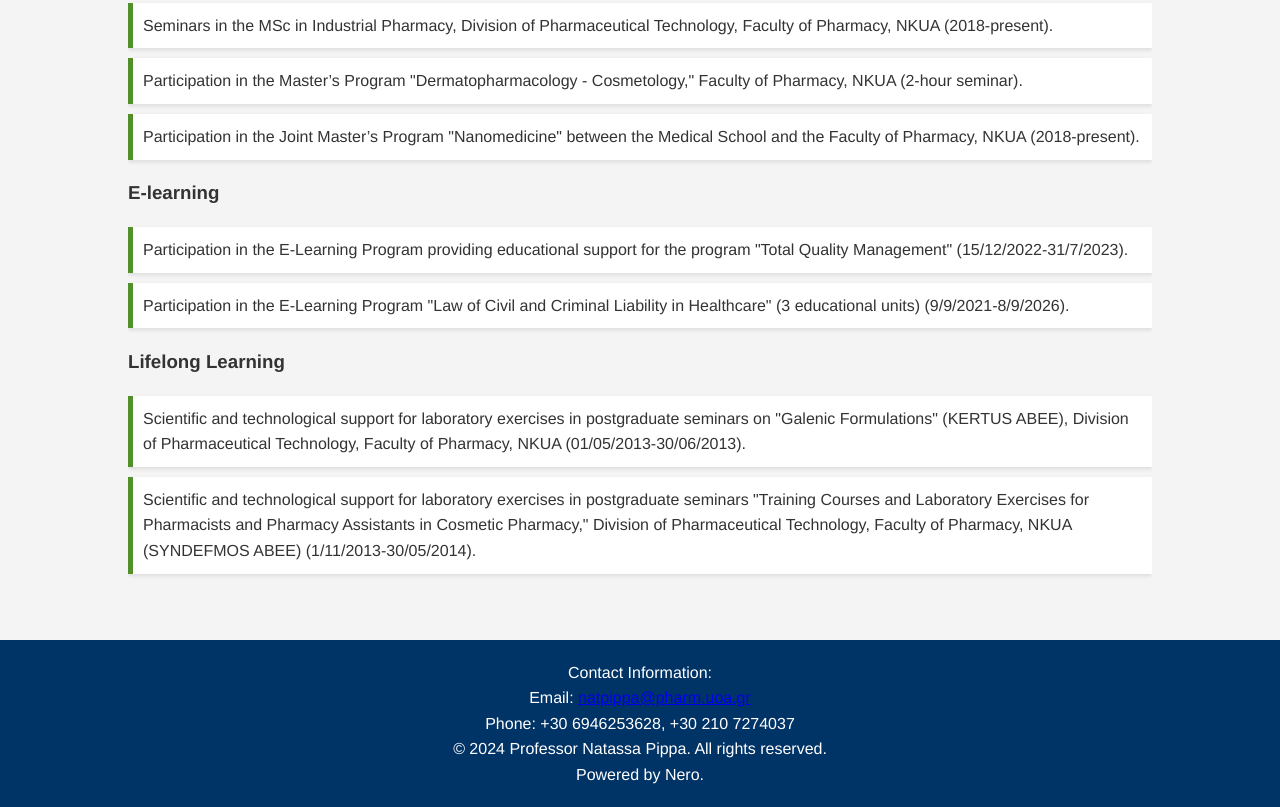
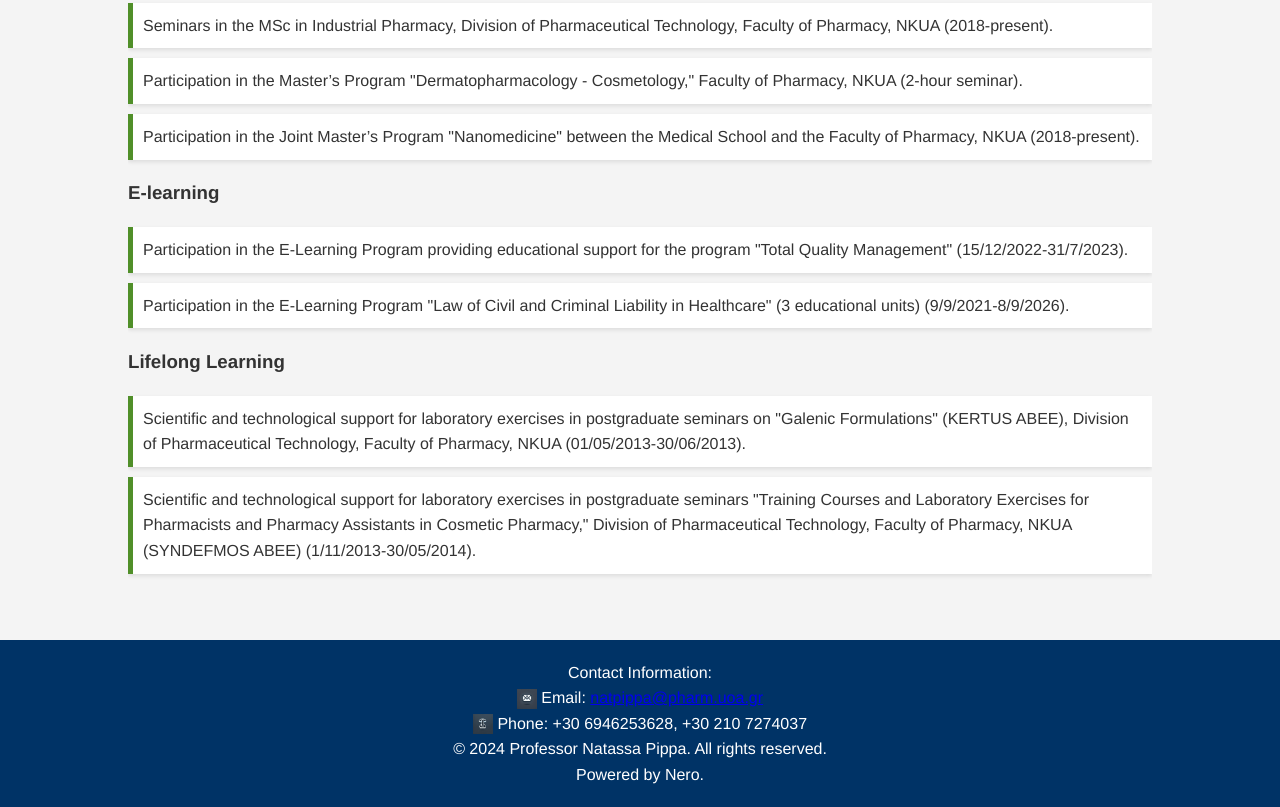
Before and after one commit to tkrinas/natlab.github.io, a plain HTML site: page index_nat.html in a window 1280 px wide. Shown: the part 5779-6586 px from the top of the page. Drawn offline with Linux system fonts and the light colour scheme.

Commit message:
add icons

```diff
--- a/index_nat.html
+++ b/index_nat.html
@@ -297,12 +297,17 @@
 
     <footer>
         <p>Contact Information:</p>
-        <p>Email: <a href="mailto:natpippa@pharm.uoa.gr">natpippa@pharm.uoa.gr</a></p>
-        <p>Phone: +30 6946253628, +30 210 7274037</p>
+        <p>
+            <img src="images/email-icon.jpeg" alt="Email Icon" style="width: 20px; vertical-align: middle;">
+            Email: <a href="mailto:natpippa@pharm.uoa.gr">natpippa@pharm.uoa.gr</a>
+        </p>
+        <p>
+            <img src="images/phone-icon.jpeg" alt="Phone Icon" style="width: 20px; vertical-align: middle;">
+            Phone: +30 6946253628, +30 210 7274037
+        </p>
         <p>&copy; 2024 Professor Natassa Pippa. All rights reserved.</p>
         <p>Powered by Nero.</p>
     </footer>
-
     <div id="back-to-top">
         <a href="#top">^ Home</a>
     </div>
```
Also changed, not shown: images/email-icon.jpeg (added), images/phone-icon.jpeg (added), images/wip.jpeg.
